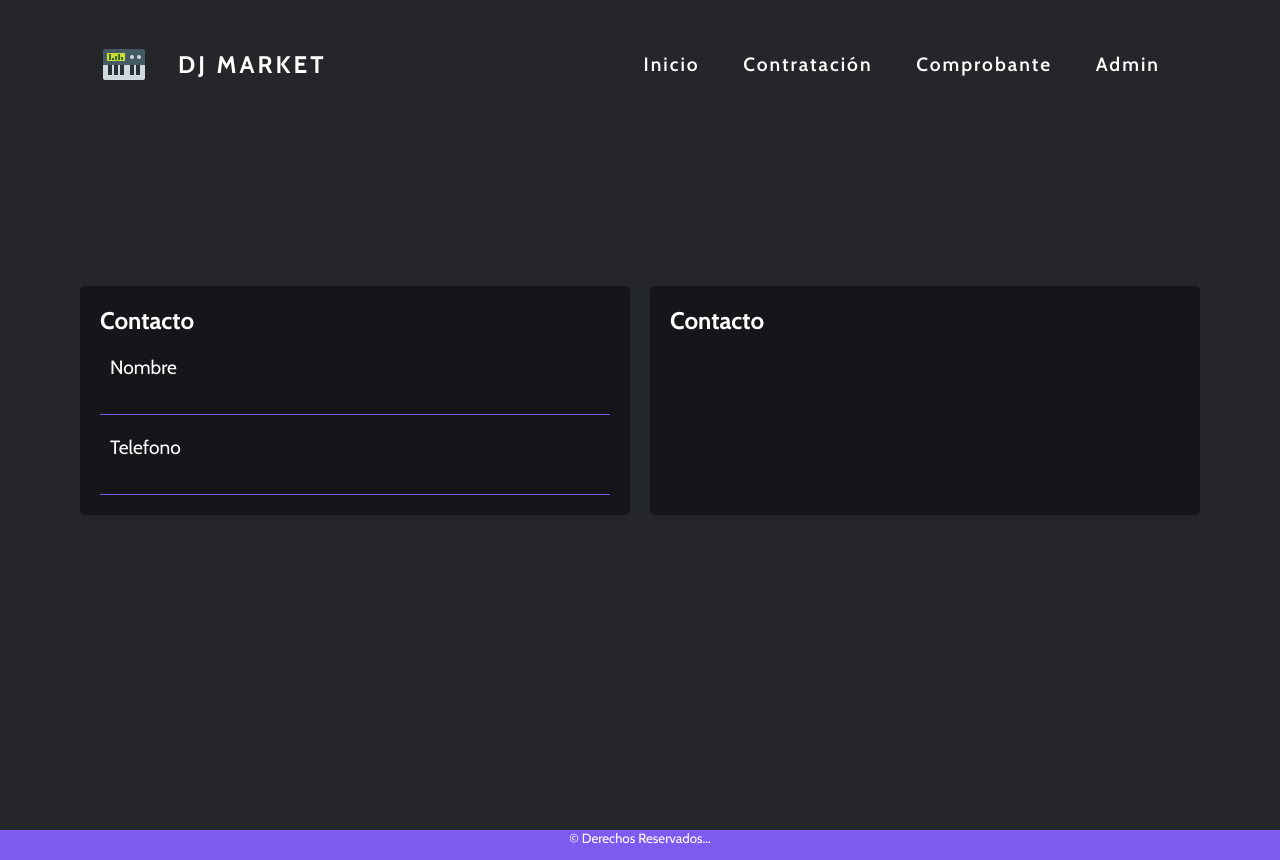
After one commit to LeoYeudiel/ProjectWeb-DJ_MARKET, a PHP site: page /contratacion.html in a window 1280 px wide. The commit adds this page. Run offline with PHP 8.4, Linux system fonts and the light colour scheme.

Commit message:
started contratation page

```diff
--- /dev/null
+++ b/contratacion.html
@@ -0,0 +1,63 @@
+<!DOCTYPE html>
+<html lang="es">
+<head>
+  <meta charset="UTF-8">
+  <meta http-equiv="X-UA-Compatible" content="IE=edge">
+  <meta name="viewport" content="width=device-width, initial-scale=1.0">
+  <title>DJ Market - Contratación</title>
+  <link rel="icon" href="assets/img/icon.png">
+  <meta name = “theme-color” content = “#16161a>
+  <link rel="stylesheet" href="css/estilos_contratacion.css">
+</head>
+<body>
+  <header>
+    <nav>
+      <div class="left">
+        <img src="assets/img/icon.png" alt="Logo" class="logo">
+        <strong>DJ MARKET</strong>
+      </div>
+      <div class="menuToggle" onclick="toggleMenu()"></div>
+      <div class="rigth">
+        <li><a href="index.html" onclick="toggleMenu()">Inicio</a></li>
+        <li><a href="contratacion.html" onclick="toggleMenu()">Contratación</a></li>
+        <li><a href="#" onclick="toggleMenu()">Comprobante</a></li>
+        <li><a href="#" onclick="toggleMenu()">Admin</a></li>
+      </div>
+    </nav>
+  </header>
+  <main>
+    <section class="form contacto">
+      <h2>Contacto</h2>
+      <form action="">
+        <div class="input-box">
+          <label for="name">Nombre</label>
+          <input type="text" id="name" name="name" class="input">
+        </div>
+        <div class="input-box">
+          <label for="name">Telefono</label>
+          <input type="tel" id="tel" name="tel" class="input">
+        </div>
+      </form>
+    </section>
+    <section class="form evento">
+      <h2>Contacto</h2>
+    </section>
+  </main>
+  <footer>
+    <small>© Derechos Reservados...</small>
+  </footer>
+  <script type="text/javascript">
+      window.addEventListener('scroll', function(){
+          const header = document.querySelector('header');
+          header.classList.toggle("sticky",window.scrollY > 0);
+      });
+
+      function toggleMenu(){
+          const menuToggle = document.querySelector('.menuToggle');
+          const navigation = document.querySelector('.rigth');
+          menuToggle.classList.toggle('active');
+          navigation.classList.toggle('active');
+      }
+  </script>
+</body>
+</html>
--- a/css/estilos.css
+++ b/css/estilos_contratacion.css
@@ -8,12 +8,8 @@
   font-family: 'Cabin', sans-serif;
 }
 
-img{
-  width: 10px;
-}
-
 body{
-  background-color: #16161a;
+  background-color: #242629;
 }
 
 header{
@@ -86,113 +82,57 @@ header nav .left{
   width: 100%;
 }
 
-main .content-main{
-  position: relative;
-  width: 100%;
+main{
+  display: flex;
+  flex-wrap: wrap;
+  justify-content: center;
+  align-content: center;
   min-height: 100vh;
-  display: flex;
-  justify-content: center;
-  align-items: center;
-  color: #fffffe;
-  background: linear-gradient(#16161acc, #16161acc), url(../assets/img/hero.avif) ;
-  background-size: cover;
 }
 
-.content-main .text h1{
-  font-size: 5em;
+main .form{
+  background: #16161a;
+  width: 550px;
+  margin: 10px;
+  padding: 20px;
+  border-radius: 5px;
 }
 
-.content-main .text p{
-  font-size: 1em;
-}
-
-
-main{
-  background-color: #242629;
+main .form h2{
   color: #fffffe;
 }
 
-main section h2{
-  font-size: 3em;
-  text-align: center;
-  font-weight: 400;
+main .form .input-box{
+  position: relative;
+  display: flex;
+  width: 100%;
+  justify-content: center;
+  flex-direction: column;
+  color: #fffffe;
+  margin-top: 15px;
 }
 
-main section hr{
-  width: 80%;
-  margin-top: 10px;
-  margin-left: auto;
-  margin-right: auto;
+.input-box label{
+  position: absolute;
+  top: 5px;
+  left: 10px;
+  font-size: 1.2em;
 }
 
-.dj{
-  margin-top: 30px;
-  margin-bottom: 30px;
-}
-
-.content-dj{
-  margin-top: 30px;
-  display: flex;
-  justify-content: center;
-  align-items: center;
-  flex-wrap: wrap;
-}
-
-.person{
-  margin: 10px 10px;
-  border-radius: 10px;
-  width: 350px;
-  height: 440px;
+.input-box input{
   background: #16161a;
-}
-
-.person img{
-  width: 100%;
-  object-fit: cover;
-  height: 80%;
-  border-radius: 10px;
-}
-
-.person h3{
-  margin-top: 20px;
-  text-align: center;
-}
-
-.places-economics, .places-ejecutivs{
-  background-color: #16161a;
-  padding-top: 30px;
-}
-
-.places{
-  width: 100%;
-  margin-top: 30px;
-  display: flex;
-  justify-content: center;
-  align-items: center;
-  flex-direction: column;
-}
-
-.place{
-  margin-top: 10px;
-  background: #242629;
-  width: 80%;
-  height: 320px;
-  padding: 10px;
-  border-radius: 10px;
-}
-
-.place img{
-  width: 100%;
-  height: 90%;
-  object-fit: cover;
-  border-radius: 10px;
-}
-
-.place h3{
-  margin-top: 10px;
+  outline: none;
+  border: none;
+  border-bottom: #7f5af0 solid thin;
+/*   background: #94a1b2; */
+  padding: 30px 10px 10px;
+  color: #fffffe;
+/*   border-radius: 10px; */
+  font-size: 1.2em;
 }
 
 footer{
+  width: 100%;
   margin-top: 30px;
   display: flex;
   justify-content: center;
```
Also changed, not shown: css/estilos_index.css (added, +259 -0 lines), index.html (+4 -3 lines).
